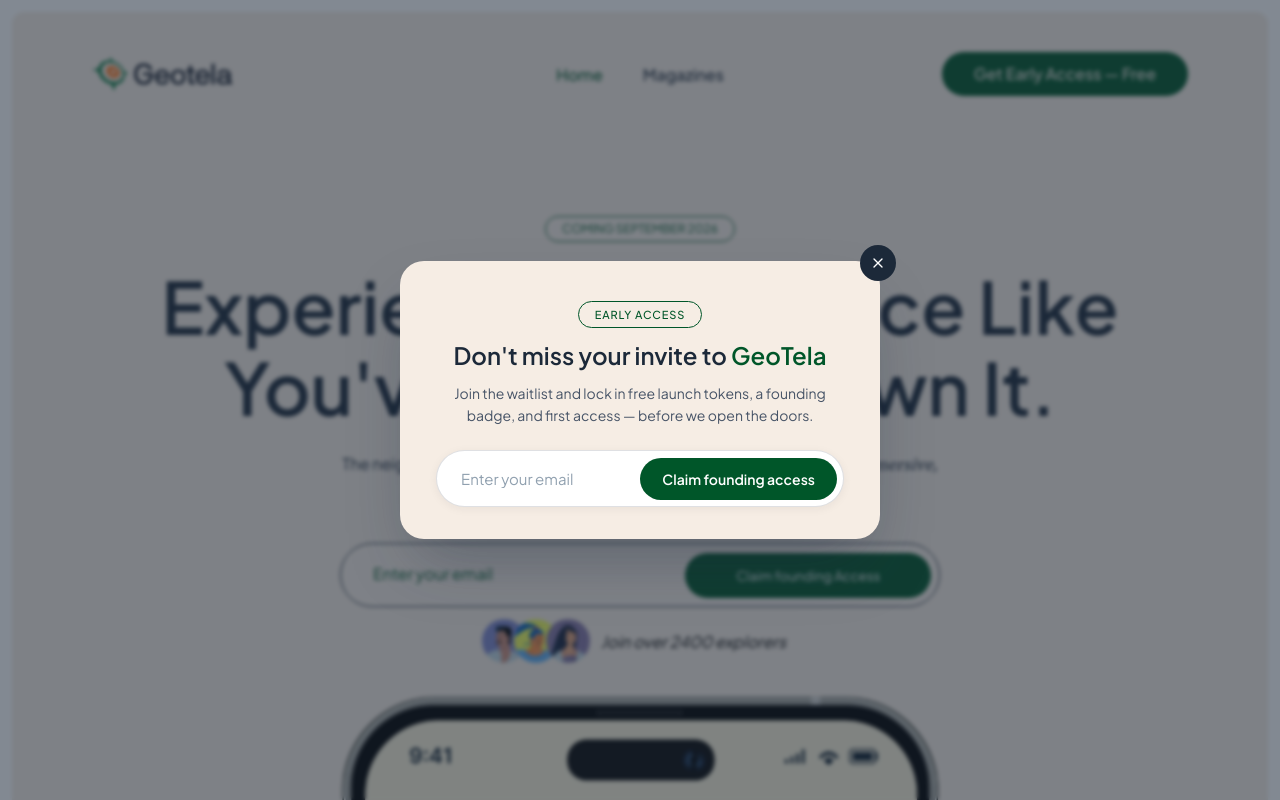
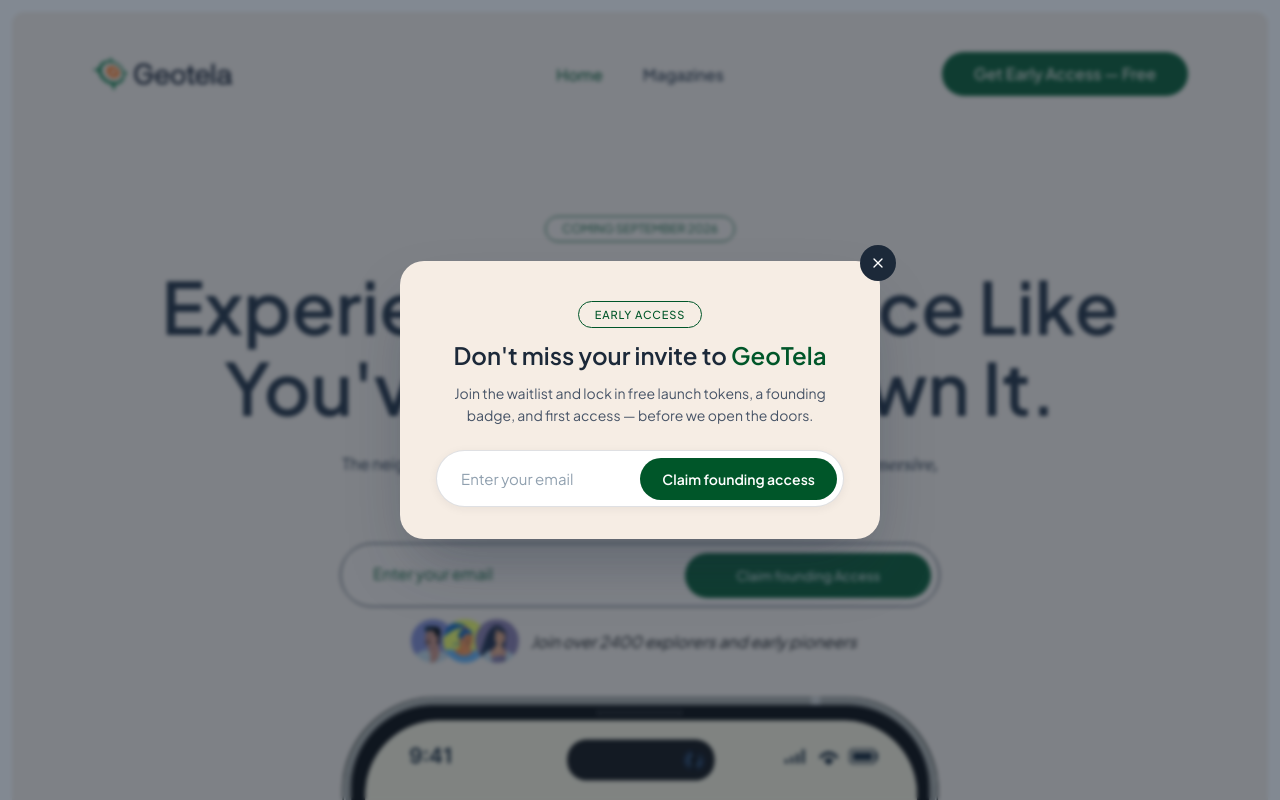
Before and after one commit to Landzille/geo-tella-landing-page, a Next.js app: page / in a window 1280 px wide. Shown: the top 800 px of the page. Built offline with nearby package versions, Linux system fonts and the light colour scheme.

Commit message:
Enhance text to include 'early pioneers'

```diff
--- a/components/heroSection/page.tsx
+++ b/components/heroSection/page.tsx
@@ -168,7 +168,7 @@
           </div>
           <div className={styles.othersText}>
             <p>
-              <em>Join over 2400 explorers</em>
+              <em>Join over 2400 explorers and early pioneers</em>
             </p>
           </div>
         </div>
```
